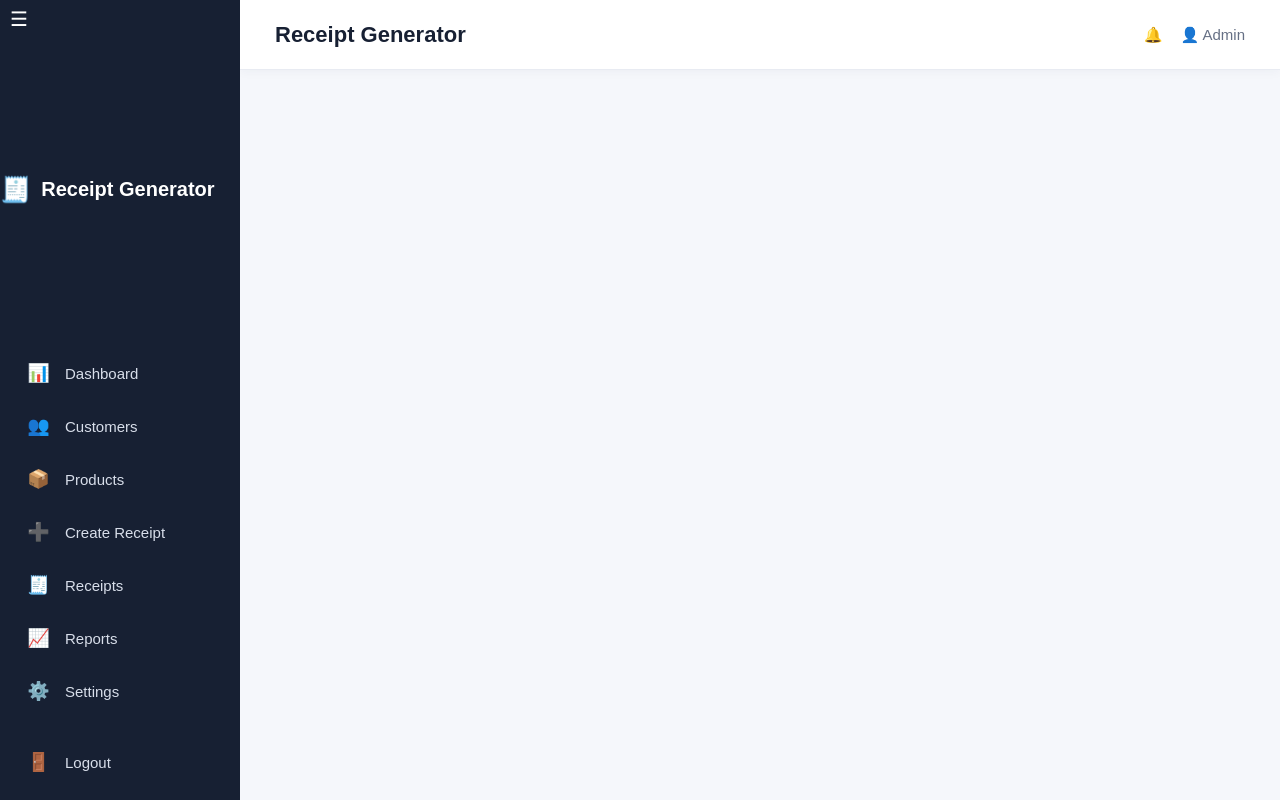
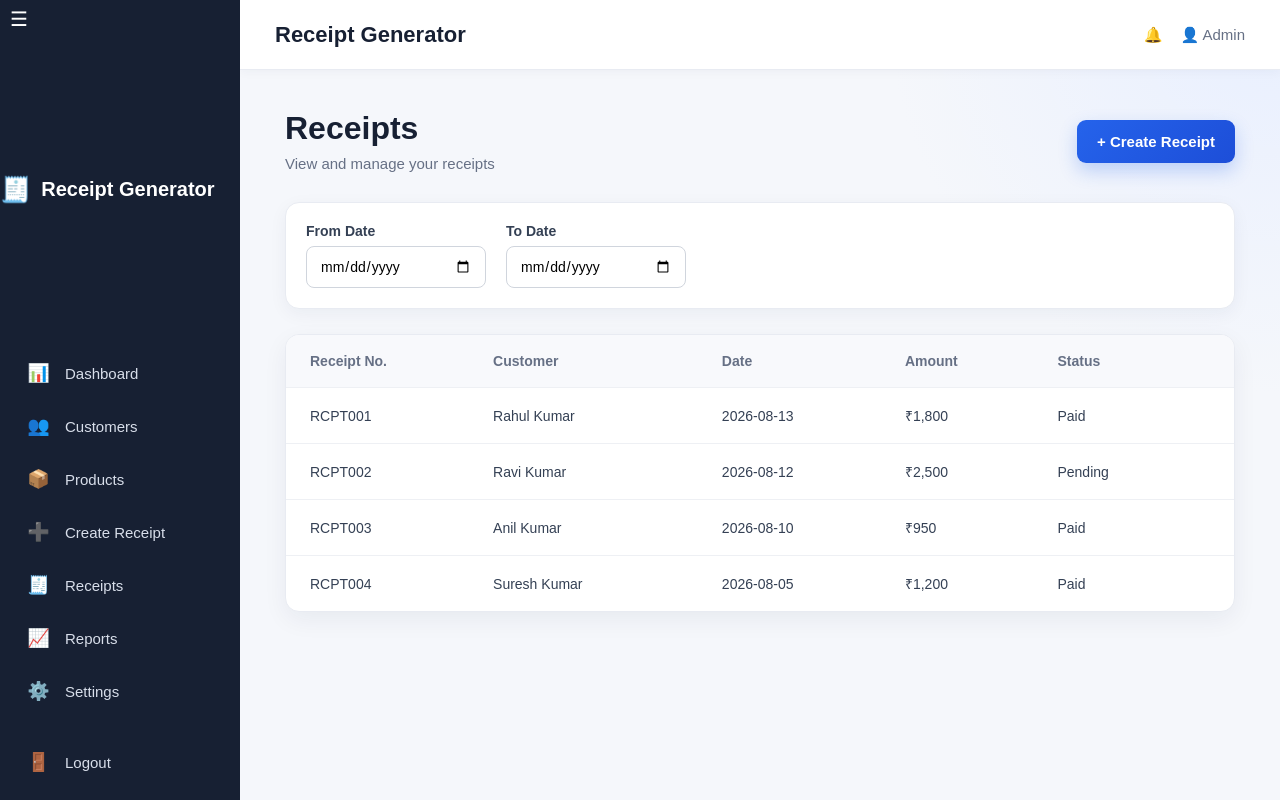
Before and after one commit to yellanithin/receipt-generator, a React (Create React App) app: page /receipts in a window 1280 px wide. Built offline with nearby package versions, Linux system fonts and the light colour scheme.

Commit message:
Add receipt date filter

```diff
--- a/src/App.css
+++ b/src/App.css
@@ -424,11 +424,9 @@ button {
   padding: 110px 45px 50px;
 
   background:
-    radial-gradient(
-      circle at top right,
+    radial-gradient(circle at top right,
       #e8efff 0%,
-      transparent 30%
-    ),
+      transparent 30%),
     #f5f7fb;
 
   min-width: 0;
@@ -480,11 +478,9 @@ button {
   padding: 110px 45px 50px;
 
   background:
-    radial-gradient(
-      circle at top right,
+    radial-gradient(circle at top right,
       #e8efff 0%,
-      transparent 30%
-    ),
+      transparent 30%),
     #f5f7fb;
 
   min-width: 0;
@@ -563,11 +559,9 @@ button {
   width: 100%;
   height: 4px;
 
-  background: linear-gradient(
-    90deg,
+  background: linear-gradient(90deg,
       #2563eb,
-    #60a5fa
-  );
+      #60a5fa);
 }
 
 
@@ -614,35 +608,27 @@ button {
 /* Different card colors */
 
 .card:nth-child(1)::before {
-  background: linear-gradient(
-    90deg,
+  background: linear-gradient(90deg,
       #2563eb,
-    #60a5fa
-  );
+      #60a5fa);
 }
 
 .card:nth-child(2)::before {
-  background: linear-gradient(
-    90deg,
+  background: linear-gradient(90deg,
       #16a34a,
-    #4ade80
-  );
+      #4ade80);
 }
 
 .card:nth-child(3)::before {
-  background: linear-gradient(
-    90deg,
+  background: linear-gradient(90deg,
       #f59e0b,
-    #fbbf24
-  );
+      #fbbf24);
 }
 
 .card:nth-child(4)::before {
-  background: linear-gradient(
-    90deg,
+  background: linear-gradient(90deg,
       #7c3aed,
-    #a78bfa
-  );
+      #a78bfa);
 }
 
 
@@ -658,11 +644,9 @@ button {
 
   padding: 13px 20px;
 
-  background: linear-gradient(
-    135deg,
+  background: linear-gradient(135deg,
       #2563eb,
-    #1d4ed8
-  );
+      #1d4ed8);
 
   color: white;
 
@@ -697,11 +681,9 @@ button {
 
 .create-button:hover,
 .primary-button:hover {
-  background: linear-gradient(
-    135deg,
+  background: linear-gradient(135deg,
       #1d4ed8,
-    #1e40af
-  );
+      #1e40af);
 
   transform: translateY(-2px);
 
@@ -744,10 +726,7 @@ button {
   display: grid;
 
   grid-template-columns:
-    1.2fr
-    1fr
-    1.5fr
-    1fr;
+    1.2fr 1fr 1.5fr 1fr;
 
   min-width: 650px;
 
@@ -769,10 +748,7 @@ button {
   display: grid;
 
   grid-template-columns:
-    1.2fr
-    1fr
-    1.5fr
-    1fr;
+    1.2fr 1fr 1.5fr 1fr;
 
   min-width: 650px;
 
@@ -966,11 +942,7 @@ button {
   display: grid;
 
   grid-template-columns:
-        minmax(0, 2fr)
-        minmax(90px, 1fr)
-        minmax(110px, 1fr)
-        minmax(120px, 1fr)
-        auto;
+    minmax(0, 2fr) minmax(90px, 1fr) minmax(110px, 1fr) minmax(120px, 1fr) auto;
 
   gap: 20px;
 
@@ -1121,8 +1093,7 @@ button {
 
   .product-row {
     grid-template-columns:
-      minmax(0, 2fr)
-      minmax(100px, 1fr);
+      minmax(0, 2fr) minmax(100px, 1fr);
 
     gap: 18px;
   }
@@ -1176,9 +1147,7 @@ button {
 
   .page-content {
     padding:
-      90px
-      20px
-      35px;
+      90px 20px 35px;
   }
 
 
@@ -1186,9 +1155,7 @@ button {
 
   .dashboard {
     padding:
-      90px
-      20px
-      35px;
+      90px 20px 35px;
   }
 
   .dashboard h1 {
@@ -1240,9 +1207,7 @@ button {
 
   .page-content {
     padding:
-      85px
-      15px
-      30px;
+      85px 15px 30px;
   }
 
 
@@ -1250,9 +1215,7 @@ button {
 
   .dashboard {
     padding:
-      85px
-      15px
-      30px;
+      85px 15px 30px;
   }
 
   .dashboard h1 {
@@ -1547,10 +1510,7 @@ button {
   display: grid;
 
   grid-template-columns:
-        2fr
-        0.7fr
-        1fr
-        1fr;
+    2fr 0.7fr 1fr 1fr;
 
   gap: 15px;
 
@@ -1587,7 +1547,7 @@ button {
   max-width: 350px;
 }
 
-.receipt-summary > div {
+.receipt-summary>div {
   display: flex;
 
   justify-content: space-between;
@@ -1663,10 +1623,7 @@ button {
 
   .receipt-item {
     grid-template-columns:
-            1.5fr
-            0.6fr
-            1fr
-            1fr;
+      1.5fr 0.6fr 1fr 1fr;
 
     gap: 8px;
 
@@ -1768,6 +1725,7 @@ button {
   width: auto;
   white-space: nowrap;
 }
+
 @media (max-width: 600px) {
 
   .receipt-actions {
@@ -1782,6 +1740,7 @@ button {
   }
 
 }
+
 @media (max-width: 600px) {
 
   .receipt-actions {
@@ -1808,3 +1767,121 @@ button {
   }
 
 }
+
+/* =================================
+   RECEIPTS PAGE
+================================= */
+
+.receipt-table {
+  width: 100%;
+  background: #ffffff;
+
+  border: 1px solid #e8ebf2;
+  border-radius: 14px;
+
+  overflow: hidden;
+
+  box-shadow: 0 8px 25px rgba(25, 42, 70, 0.06);
+}
+
+.receipt-table-header,
+.receipt-table-row {
+  display: grid;
+
+  grid-template-columns:
+    1.2fr 1.5fr 1.2fr 1fr 1fr;
+
+  align-items: center;
+
+  padding: 18px 24px;
+}
+
+.receipt-table-header {
+  background: #f8f9fc;
+
+  color: #667085;
+
+  font-size: 14px;
+  font-weight: 600;
+}
+
+.receipt-table-row {
+  border-top: 1px solid #eef0f4;
+
+  color: #344054;
+
+  font-size: 14px;
+}
+
+.receipt-table-row:hover {
+  background: #fafbff;
+}
+
+/* =================================
+   RECEIPT FILTERS
+================================= */
+
+.receipt-filters {
+  display: flex;
+  align-items: flex-end;
+  gap: 20px;
+
+  margin-bottom: 25px;
+
+  padding: 20px;
+
+  background: #ffffff;
+
+  border: 1px solid #e8ebf2;
+  border-radius: 14px;
+
+  box-shadow: 0 5px 18px rgba(25, 42, 70, 0.05);
+}
+
+.filter-group {
+  display: flex;
+  flex-direction: column;
+  gap: 7px;
+}
+
+.filter-group label {
+  font-size: 14px;
+  font-weight: 600;
+  color: #344054;
+}
+
+.filter-group input {
+  width: 180px;
+
+  padding: 11px 13px;
+
+  border: 1px solid #d0d5dd;
+  border-radius: 8px;
+
+  font-size: 14px;
+
+  box-sizing: border-box;
+
+  outline: none;
+}
+
+.filter-group input:focus {
+  border-color: #2563eb;
+
+  box-shadow:
+    0 0 0 3px rgba(37, 99, 235, 0.1);
+}
+
+@media (max-width: 600px) {
+
+    .receipt-filters {
+        flex-direction: column;
+        align-items: stretch;
+        gap: 15px;
+    }
+
+    .filter-group input {
+        width: 100%;
+    }
+
+}
--- a/src/App.js
+++ b/src/App.js
@@ -8,6 +8,7 @@ import Dashboard from "./pages/Dashboard";
 import Customers from "./pages/Customers";
 import Products from "./pages/Products";
 import CreateReceipt from "./pages/CreateReceipt";
+import Receipts from "./pages/Receipts";
 
 import "./App.css";
 
@@ -53,6 +54,11 @@ function App() {
                 element={<CreateReceipt />}
               />
 
+              <Route
+                path="/receipts"
+                element={<Receipts />}
+              />
+
             </Routes>
 
           </main>
--- /dev/null
+++ b/src/pages/Receipts.js
@@ -0,0 +1,119 @@
+import { useState } from "react";
+function Receipts() {
+
+    const [fromDate, setFromDate] = useState("");
+    const [toDate, setToDate] = useState("");
+    const receipts = [
+        {
+            receiptNumber: "RCPT001",
+            customer: "Rahul Kumar",
+            date: "2026-08-13",
+            amount: 1800,
+            status: "Paid"
+        },
+        {
+            receiptNumber: "RCPT002",
+            customer: "Ravi Kumar",
+            date: "2026-08-12",
+            amount: 2500,
+            status: "Pending"
+        },
+        {
+            receiptNumber: "RCPT003",
+            customer: "Anil Kumar",
+            date: "2026-08-10",
+            amount: 950,
+            status: "Paid"
+        },
+        {
+            receiptNumber: "RCPT004",
+            customer: "Suresh Kumar",
+            date: "2026-08-05",
+            amount: 1200,
+            status: "Paid"
+        }
+    ];
+    const filteredReceipts = receipts.filter((receipt) => {
+
+    if (fromDate && receipt.date < fromDate) {
+        return false;
+    }
+
+    if (toDate && receipt.date > toDate) {
+        return false;
+    }
+
+    return true;
+});
+    return (
+        <div className="page-content">
+
+            <div className="page-header">
+
+                <div>
+                    <h1>Receipts</h1>
+                    <p>View and manage your receipts</p>
+                </div>
+
+                <button className="primary-button">
+                    + Create Receipt
+                </button>
+
+            </div>
+
+            <div className="receipt-filters">
+
+                <div className="filter-group">
+                    <label>From Date</label>
+
+                    <input
+                        type="date"
+                        value={fromDate}
+                        onChange={(e) => setFromDate(e.target.value)}
+                    />
+                </div>
+
+                <div className="filter-group">
+                    <label>To Date</label>
+
+                    <input
+                        type="date"
+                        value={toDate}
+                        onChange={(e) => setToDate(e.target.value)}
+                    />
+                </div>
+
+            </div>
+
+            <div className="receipt-table">
+
+                <div className="receipt-table-header">
+                    <span>Receipt No.</span>
+                    <span>Customer</span>
+                    <span>Date</span>
+                    <span>Amount</span>
+                    <span>Status</span>
+                </div>
+
+                {filteredReceipts.map((receipt) => (
+                    <div className="receipt-table-row" key={receipt.receiptNumber}>
+
+                        <span>{receipt.receiptNumber}</span>
+
+                        <span>{receipt.customer}</span>
+
+                        <span>{receipt.date}</span>
+
+                        <span>₹{receipt.amount.toLocaleString("en-IN")}</span>
+
+                        <span>{receipt.status}</span>
+
+                    </div>
+                ))}
+            </div>
+
+        </div>
+    );
+}
+
+export default Receipts;
```
Lines whose indentation alone changed are shown as unchanged.
